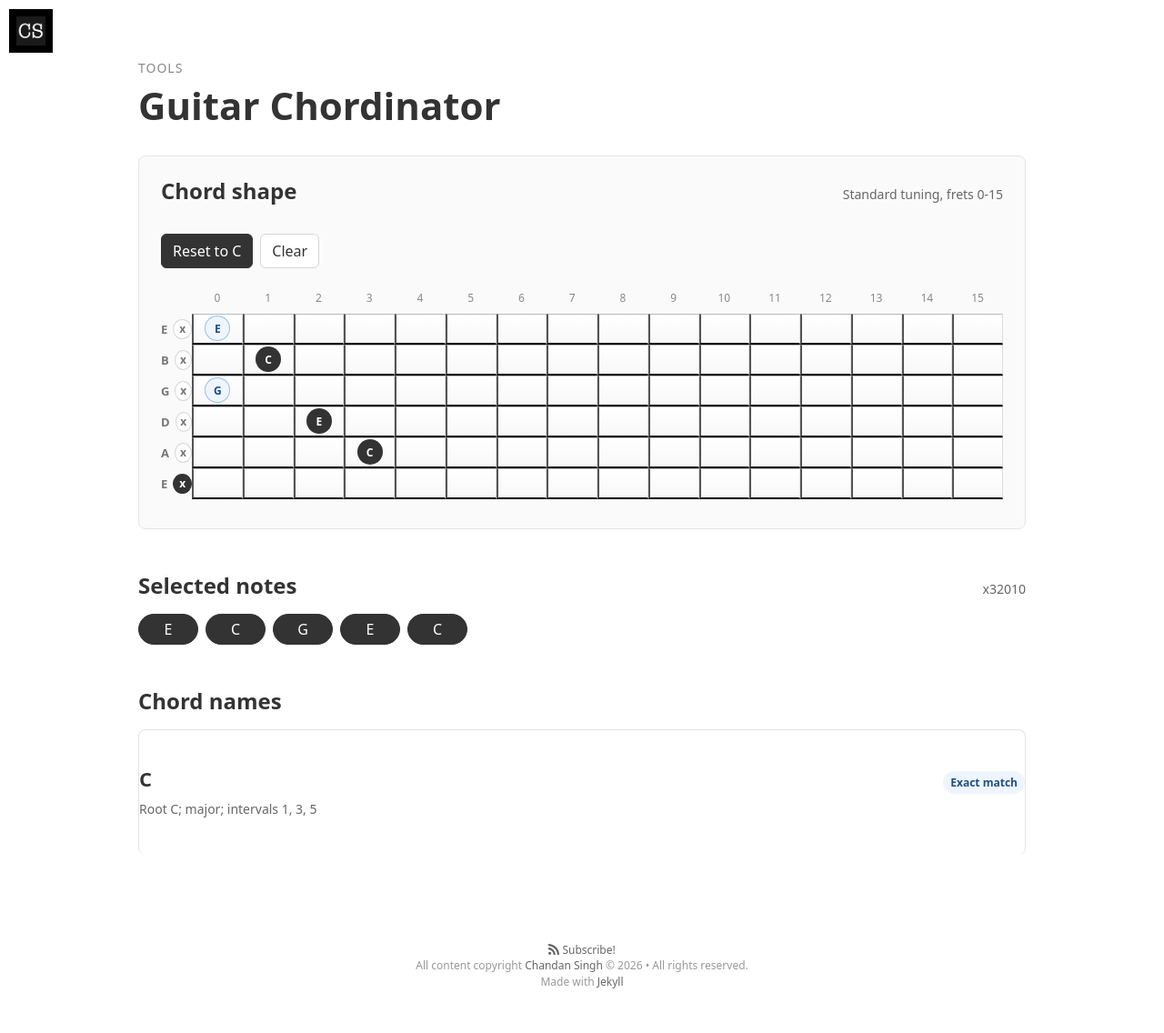
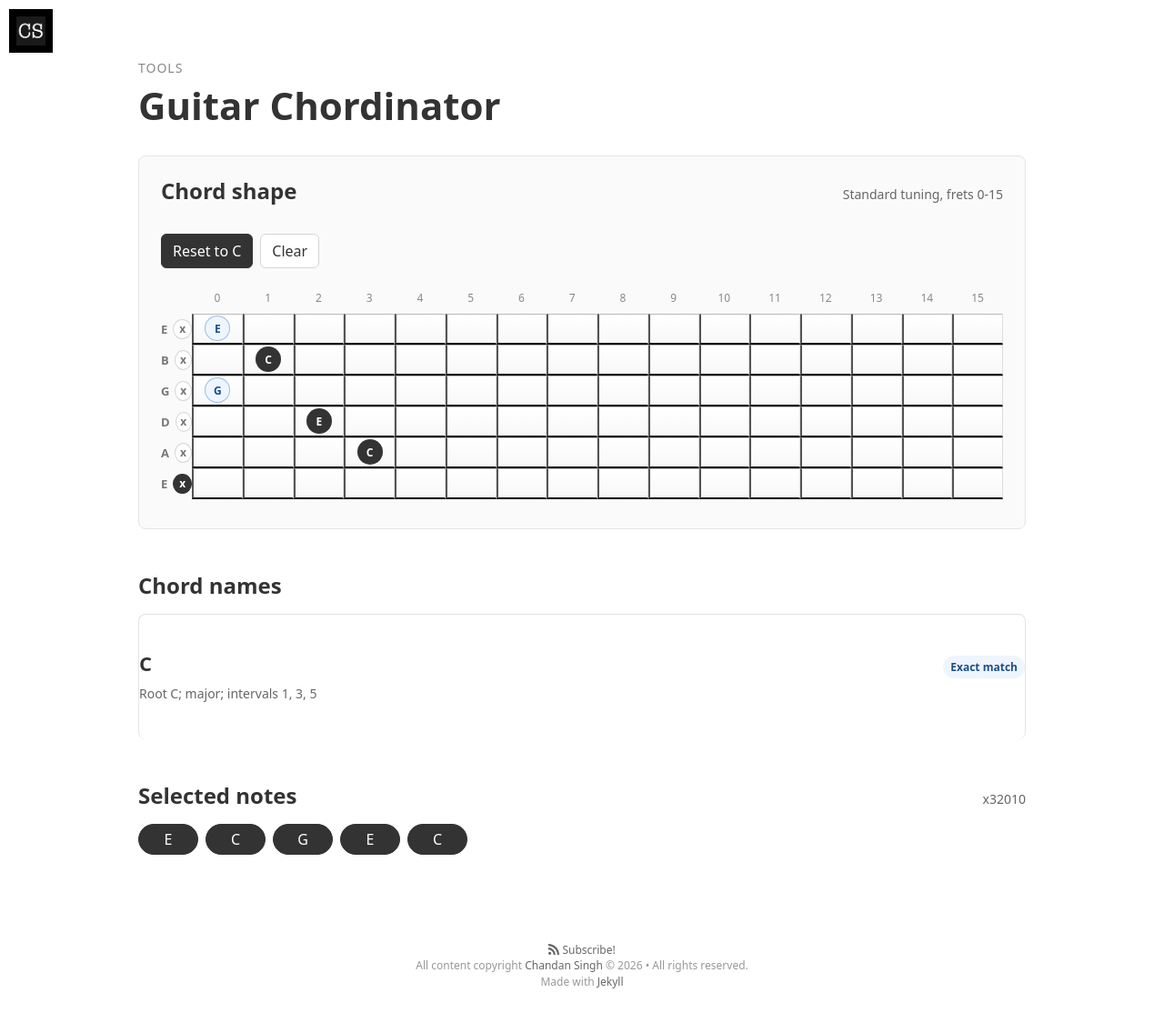
Before and after one commit to cs-shadow/cs-shadow.github.io, a Jekyll site: the page built from site/tools/guitar-chordinator/index.html, in a window 1280 px wide. Shown: the whole page at 91% size. Built offline with Jekyll 4.4.1, drawn with Linux system fonts in a browser that asks for light colours.

Commit message:
Reorder chord result sections
Place chord names immediately after the fretboard and keep the selected\nnotes summary below the primary result.

```diff
--- a/site/tools/guitar-chordinator/index.html
+++ b/site/tools/guitar-chordinator/index.html
@@ -27,20 +27,20 @@ permalink: /tools/guitar-chordinator/
   </section>
 
   <section class="scale-results chordinator-results" id="chordinator-results" aria-live="polite">
-    <section class="result-section" aria-labelledby="selected-notes-heading">
+    <section class="result-section" aria-labelledby="matches-heading">
+      <div class="result-heading">
+        <h2 id="matches-heading">Chord names</h2>
+      </div>
+      <div class="chord-matches" id="chord-matches"></div>
+    </section>
+
+    <section class="result-section chordinator-selected-summary" aria-labelledby="selected-notes-heading">
       <div class="result-heading">
         <h2 id="selected-notes-heading">Selected notes</h2>
         <p id="chordinator-shape">x32010</p>
       </div>
       <ol class="note-pills" id="selected-notes" aria-label="Selected notes"></ol>
     </section>
-
-    <section class="result-section" aria-labelledby="matches-heading">
-      <div class="result-heading">
-        <h2 id="matches-heading">Chord names</h2>
-      </div>
-      <div class="chord-matches" id="chord-matches"></div>
-    </section>
   </section>
 </main>
 
```
